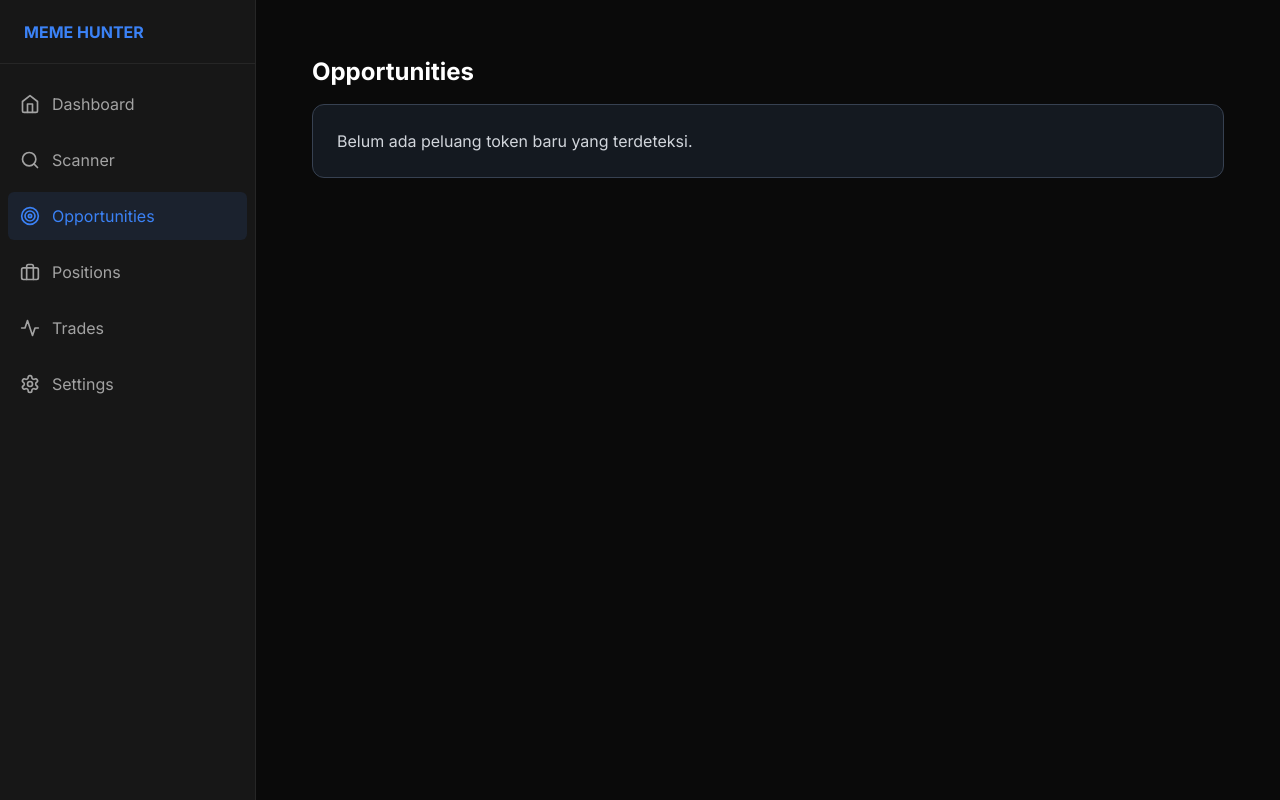
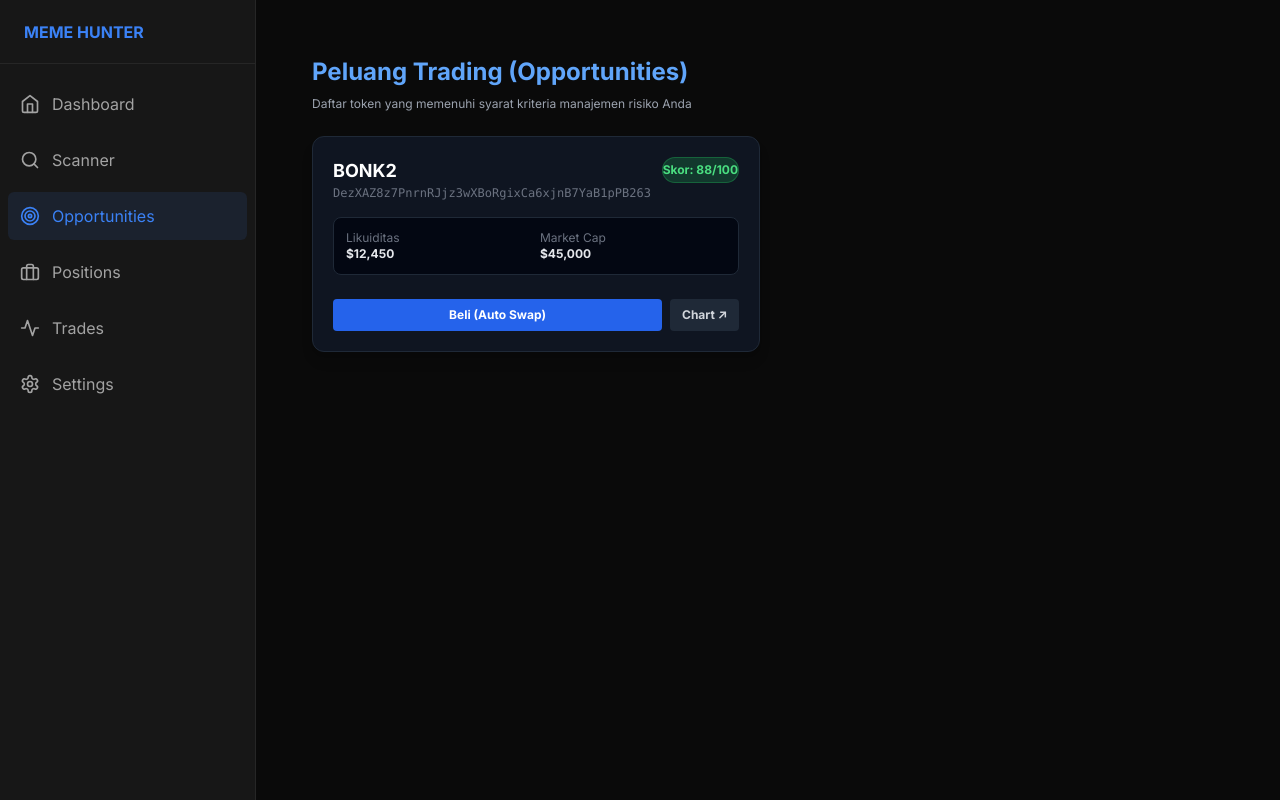
Before and after one commit to winsukses351-oss/solana-win, a Next.js app: page /opportunities in a window 1280 px wide. Built offline with nearby package versions, Linux system fonts and the light colour scheme.

Commit message:
Update page.tsx

```diff
--- a/app/opportunities/page.tsx
+++ b/app/opportunities/page.tsx
@@ -1,9 +1,65 @@
+'use client';
+import { useState } from 'react';
+
 export default function OpportunitiesPage() {
+  // Sample data peluang hasil kalkulasi skor dari backend
+  const [opportunities] = useState([
+    {
+      symbol: 'BONK2',
+      address: 'DezXAZ8z7PnrnRJjz3wXBoRgixCa6xjnB7YaB1pPB263',
+      score: 88,
+      liquidity: '$12,450',
+      marketCap: '$45,000',
+      status: 'HIGH_SCORE',
+    },
+  ]);
+
   return (
-    <div className="p-6 text-white">
-      <h1 className="text-2xl font-bold mb-4">Opportunities</h1>
-      <div className="bg-gray-800/50 p-6 rounded-xl border border-gray-700">
-        <p className="text-gray-300">Belum ada peluang token baru yang terdeteksi.</p>
+    <div className="p-6 text-white w-full max-w-6xl">
+      <h1 className="text-2xl font-bold mb-2 text-blue-400">Peluang Trading (Opportunities)</h1>
+      <p className="text-xs text-gray-400 mb-6">Daftar token yang memenuhi syarat kriteria manajemen risiko Anda</p>
+
+      <div className="grid grid-cols-1 md:grid-cols-2 gap-4">
+        {opportunities.map((item, i) => (
+          <div key={i} className="bg-gray-900/80 p-5 rounded-xl border border-gray-800 shadow-lg flex flex-col justify-between">
+            <div>
+              <div className="flex justify-between items-start mb-3">
+                <div>
+                  <h3 className="font-bold text-lg text-white">{item.symbol}</h3>
+                  <p className="font-mono text-xs text-gray-500 break-all">{item.address}</p>
+                </div>
+                <span className="bg-green-500/20 text-green-400 text-xs px-2,5 py-1 rounded-full font-bold border border-green-500/30">
+                  Skor: {item.score}/100
+                </span>
+              </div>
+
+              <div className="grid grid-cols-2 gap-2 my-4 text-xs bg-gray-950 p-3 rounded-lg border border-gray-800">
+                <div>
+                  <span className="text-gray-500 block">Likuiditas</span>
+                  <span className="font-bold text-gray-200">{item.liquidity}</span>
+                </div>
+                <div>
+                  <span className="text-gray-500 block">Market Cap</span>
+                  <span className="font-bold text-gray-200">{item.marketCap}</span>
+                </div>
+              </div>
+            </div>
+
+            <div className="flex gap-2 mt-2">
+              <button className="flex-1 py-2 bg-blue-600 hover:bg-blue-700 text-white font-bold rounded text-xs transition">
+                Beli (Auto Swap)
+              </button>
+              <a
+                href={`https://dexscreener.com/solana/${item.address}`}
+                target="_blank"
+                rel="noreferrer"
+                className="px-3 py-2 bg-gray-800 hover:bg-gray-700 text-gray-300 font-bold rounded text-xs transition text-center"
+              >
+                Chart ↗
+              </a>
+            </div>
+          </div>
+        ))}
       </div>
     </div>
   );
```
